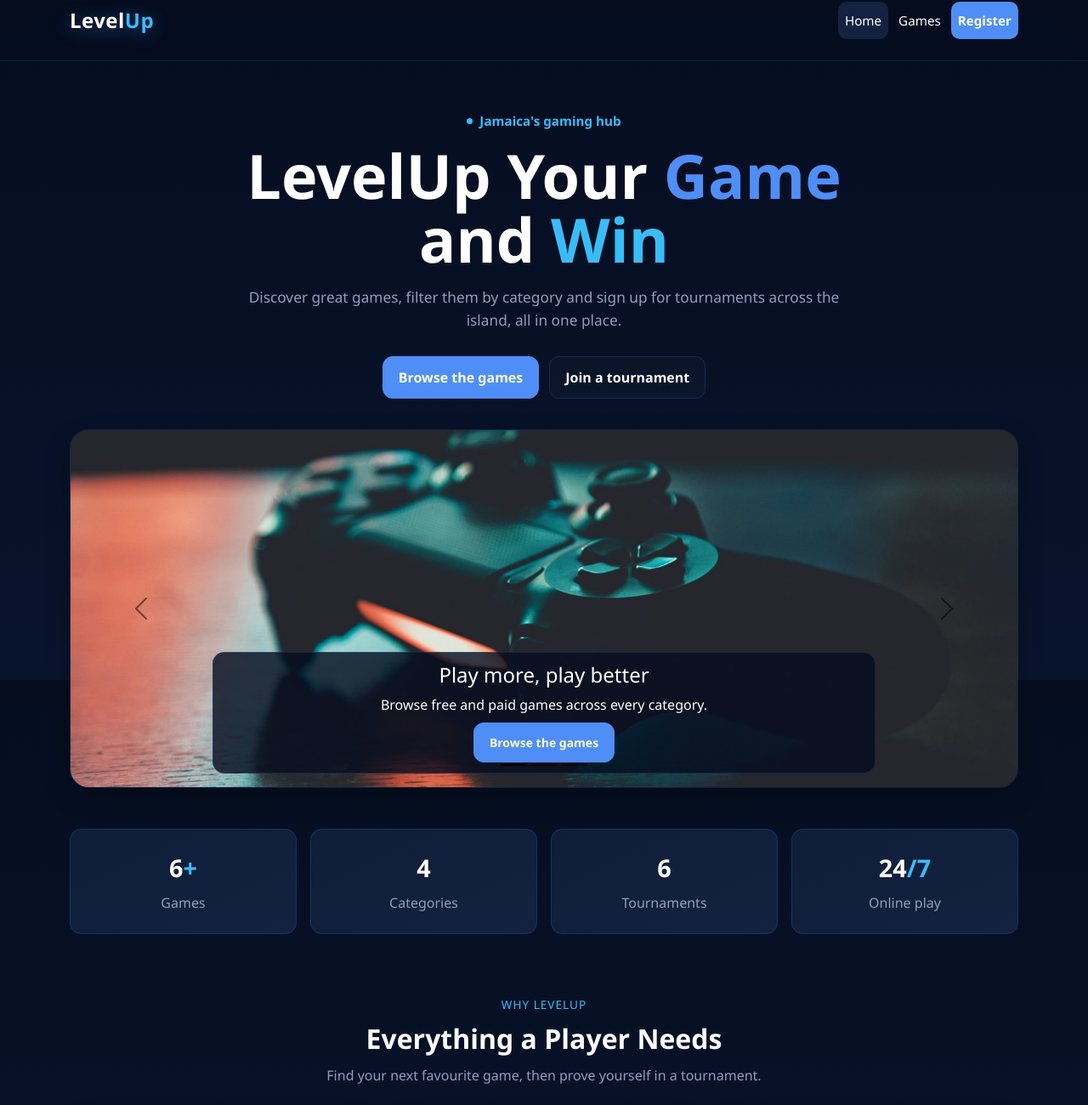
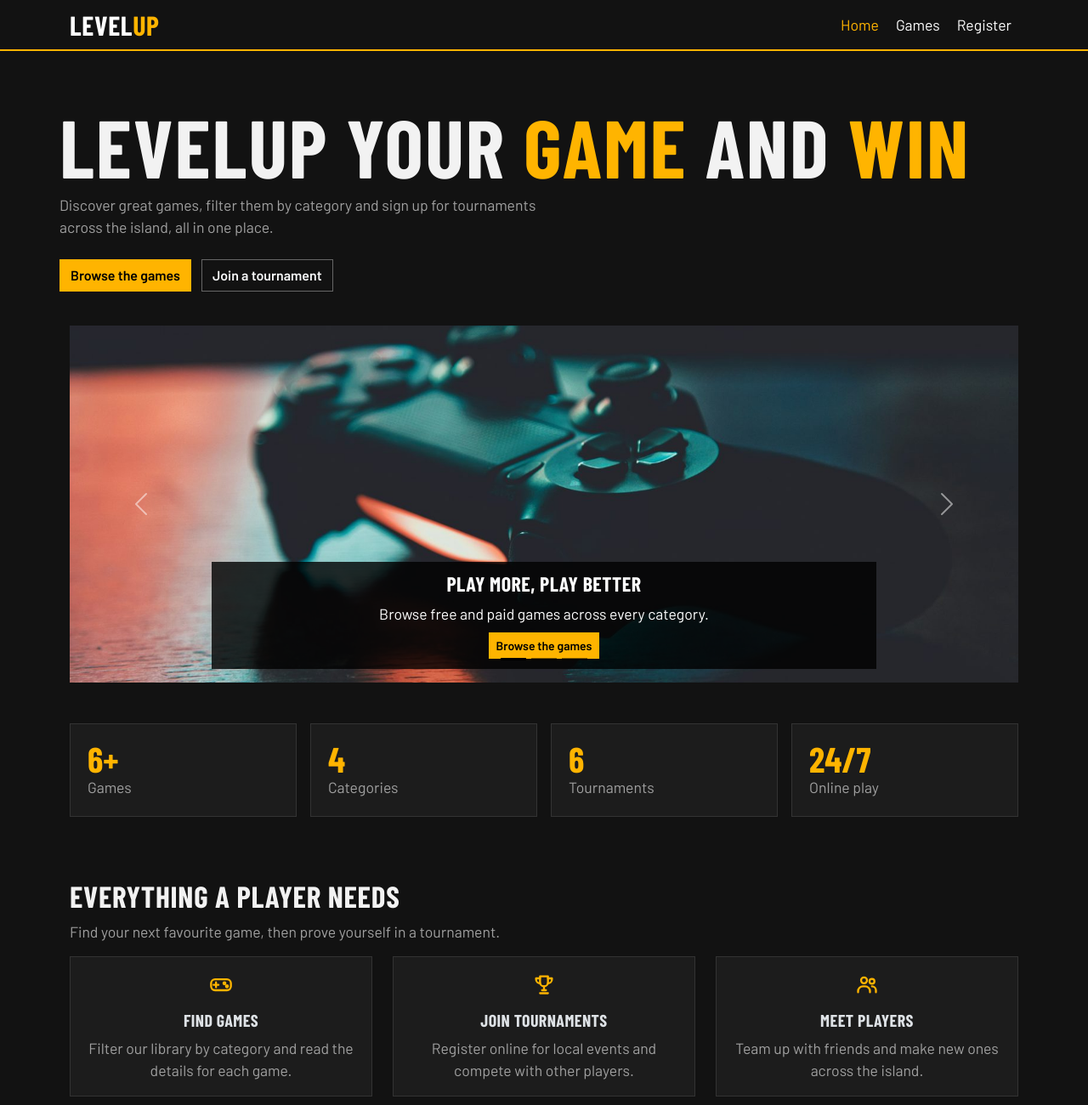
Before and after one commit to RomainStoddart/LevelUp, a plain HTML site: page index.html in a window 1280 px wide. Shown: the top 1300 px of the page at 85% size. Drawn offline with nearby package versions, Linux system fonts and the light colour scheme.

Commit message:
Style Changes and propper labeling

```diff
--- a/css/styles.css
+++ b/css/styles.css
@@ -1,237 +1,118 @@
-/* LevelUp: dark navy theme with blue and cyan accents, layered on Bootstrap 5 */
+/*
+  LevelUp styles
+  Bootstrap does the layout; this file only sets the look (colours, fonts, shapes).
+  Order: variables, base, header, buttons, hero and headings, carousel,
+  stats, cards, form, modal and toast, footer, back to top.
+*/
 
+/* ---------- Colours used everywhere (change them here) ---------- */
 :root {
-  --bg: #050d1f;
-  --bg2: #08142c;
-  --card: #0e1e38;
-  --card2: #132240;
-  --blue: #4f8ef7;
-  --blue2: #2e6fe0;
-  --cyan: #38bdf8;
-  --text: #ffffff;
-  --muted: #8ea0ba;
-  --border: rgba(79, 142, 247, 0.16);
-  --radius: 14px;
-  --radius-lg: 22px;
-  --shadow: 0 12px 30px rgba(0, 0, 0, 0.22);
+  --bg: #121212;
+  --card: #1c1c1c;
+  --border: #333333;
+  --accent: #ffb400;
+  --muted: #a0a0a0;
 }
 
-html {
+/* ---------- Base: page background, text and fonts ---------- */
+body {
+  background: var(--bg);
+  color: #f2f2f2;
+  font-family: "Barlow", Arial, sans-serif;
+  font-size: 1.1rem;
 }
 
-body {
-  background: linear-gradient(180deg, var(--bg), var(--bg2));
-  background-attachment: fixed;
-  color: var(--text);
-  font-family: "Segoe UI", Arial, sans-serif;
-  line-height: 1.6;
-  min-height: 100vh;
+h1, h2, h3, h4, h5, .brand {
+  font-family: "Barlow Condensed", Arial, sans-serif;
+  font-weight: 700;
+  text-transform: uppercase;
+  letter-spacing: 0.02em;
 }
 
 a {
-  color: var(--cyan);
-  text-decoration: none;
+  color: var(--accent);
 }
 
-h1, h2, h3, h4, h5 {
-  font-weight: 800;
-}
-
-/* Keyboard focus is always visible */
 a:focus-visible,
 button:focus-visible,
 input:focus-visible,
-select:focus-visible,
-textarea:focus-visible {
-  outline: 3px solid var(--cyan);
+select:focus-visible {
+  outline: 3px solid var(--accent);
   outline-offset: 2px;
 }
 
-/* ---------- Header and navigation ---------- */
+/* ---------- Header: sticky navbar with an amber line under it ---------- */
 .site-header {
   position: sticky;
   top: 0;
   z-index: 999;
-  background: rgba(5, 13, 31, 0.88);
-  backdrop-filter: blur(12px);
-  border-bottom: 1px solid var(--border);
-  min-height: 72px;
+  background: var(--bg);
+  border-bottom: 2px solid var(--accent);
 }
 
 .brand {
-  font-size: 1.5rem;
-  font-weight: 900;
-  letter-spacing: 0.02em;
-  color: var(--text);
-  filter: drop-shadow(0 3px 10px rgba(79, 142, 247, 0.45));
+  font-size: 2rem;
+  color: #fff;
 }
 
-.brand .brand-up {
-  color: var(--cyan);
+.brand-up {
+  color: var(--accent);
 }
 
 .site-header .nav-link {
-  color: var(--text);
-  padding: 10px 14px;
-  border-radius: 10px;
-  font-size: 0.95rem;
+  color: #fff;
 }
 
-.site-header .nav-cta {
-  background: var(--blue);
-  color: #fff;
-  font-weight: 700;
+.site-header .nav-link.active {
+  color: var(--accent);
 }
 
-/* ---------- Buttons ---------- */
+/* ---------- Buttons: .btn-main is the amber button, the filter buttons switch between the two ---------- */
 .btn {
-  border-radius: 12px;
-  font-weight: 700;
-  padding: 12px 18px;
+  border-radius: 0;
+  font-weight: 600;
 }
 
 .btn-main {
-  background: var(--blue);
-  border-color: var(--blue);
-  color: #fff;
+  background: var(--accent);
+  border-color: var(--accent);
+  color: #000;
+}
+
+.btn-main:hover {
+  background: #e6a200;
+  border-color: #e6a200;
+  color: #000;
 }
 
 .btn-outline-light {
-  border: 1px solid var(--border);
-  background: rgba(255, 255, 255, 0.02);
-  color: var(--text);
+  border-color: #666;
 }
 
-/* ---------- Hero ---------- */
+/* ---------- Hero (home page) and page titles (games and register) ---------- */
 .hero {
-  padding: 56px 0 36px;
-  text-align: center;
-}
-
-.hero-inner {
-  max-width: 850px;
-  margin: auto;
-}
-
-.hero-badge {
-  display: inline-flex;
-  align-items: center;
-  gap: 8px;
-  color: var(--cyan);
-  font-weight: 700;
-  font-size: 0.95rem;
-  margin-bottom: 14px;
-}
-
-.hero-badge::before {
-  content: "";
-  width: 7px;
-  height: 7px;
-  border-radius: 50%;
-  background: var(--cyan);
+  padding: 64px 0 40px;
 }
 
 .hero h1 {
-  font-size: clamp(2.3rem, 6vw, 4.5rem);
-  line-height: 1.05;
-  margin-bottom: 16px;
+  font-size: clamp(3rem, 8vw, 6rem);
+  line-height: 1;
 }
 
 .accent {
-  color: var(--blue);
-}
-
-.accent-cyan {
-  color: var(--cyan);
+  color: var(--accent);
 }
 
 .hero-sub {
   color: var(--muted);
-  max-width: 720px;
-  margin: auto;
-  font-size: 1.08rem;
+  max-width: 600px;
 }
 
 .hero-btns {
-  margin-top: 28px;
+  margin-top: 24px;
   display: flex;
-  justify-content: center;
   gap: 12px;
   flex-wrap: wrap;
-}
-
-/* ---------- Carousel ---------- */
-.carousel-inner {
-  border-radius: var(--radius-lg);
-  border: 1px solid var(--border);
-  box-shadow: var(--shadow);
-}
-
-.carousel-item img {
-  max-height: 420px;
-  object-fit: cover;
-}
-
-.carousel-caption {
-  color: #ffffff;
-  background: rgba(5, 13, 31, 0.8);
-  border: 1px solid var(--border);
-  border-radius: var(--radius);
-  bottom: 1rem;
-  padding: 0.75rem 1rem;
-}
-
-.carousel-indicators [data-bs-target] {
-  background-color: var(--cyan);
-}
-
-/* ---------- Stats ---------- */
-.stat {
-  background: linear-gradient(155deg, var(--card), var(--card2));
-  padding: 22px;
-  border-radius: var(--radius);
-  text-align: center;
-  border: 1px solid var(--border);
-  position: relative;
-  overflow: hidden;
-  height: 100%;
-}
-
-.stat-num {
-  font-size: 1.8rem;
-  font-weight: 900;
-}
-
-.stat-num span {
-  color: var(--cyan);
-}
-
-.stat-lbl {
-  color: var(--muted);
-  margin-top: 6px;
-}
-
-/* ---------- Section headings ---------- */
-.sec-eyebrow {
-  color: var(--cyan);
-  text-transform: uppercase;
-  font-size: 0.85rem;
-  letter-spacing: 1px;
-  margin-bottom: 10px;
-  text-align: center;
-}
-
-.sec-title {
-  text-align: center;
-  font-size: 2rem;
-  margin-bottom: 12px;
-}
-
-.sec-sub {
-  color: var(--muted);
-  text-align: center;
-  max-width: 700px;
-  margin: 0 auto 30px;
 }
 
 .page-header {
@@ -241,103 +122,130 @@ textarea:focus-visible {
 }
 
 .page-header h1 {
-  font-size: clamp(1.8rem, 4vw, 2.8rem);
-  margin-bottom: 8px;
+  font-size: 3rem;
 }
 
-.page-header p {
+.page-header p,
+.sec-sub {
   color: var(--muted);
-  margin-bottom: 0;
 }
 
-/* ---------- Cards ---------- */
+.sec-title {
+  font-size: 2.2rem;
+}
+
+/* ---------- Carousel on the home page ---------- */
+.carousel-item img {
+  max-height: 420px;
+  object-fit: cover;
+}
+
+.carousel-caption,
+.carousel-caption h2,
+.carousel-caption p {
+  color: #fff;
+}
+
+.carousel-caption {
+  background: rgba(0, 0, 0, 0.8);
+  bottom: 1rem;
+  padding: 0.75rem 1rem;
+}
+
+/* Bootstrap's dark mode turns the arrows black, so keep them white */
+[data-bs-theme="dark"] .carousel .carousel-control-prev-icon,
+[data-bs-theme="dark"] .carousel .carousel-control-next-icon {
+  filter: none;
+}
+
+/* ---------- Stats row on the home page ---------- */
+.stat {
+  background: var(--card);
+  border: 1px solid var(--border);
+  padding: 20px;
+}
+
+.stat-num {
+  font-family: "Barlow Condensed", Arial, sans-serif;
+  font-size: 2.6rem;
+  font-weight: 700;
+  color: var(--accent);
+  line-height: 1;
+}
+
+.stat-lbl {
+  color: var(--muted);
+}
+
+/* ---------- Cards: feature cards, game cards and the project folder box ---------- */
 .card {
   --bs-card-bg: var(--card);
-  --bs-card-color: var(--text);
   --bs-card-border-color: var(--border);
-  --bs-card-cap-bg: var(--card2);
-  border-radius: var(--radius-lg);
-  box-shadow: var(--shadow);
-}
-
-.card-header {
-  border-bottom: 1px solid var(--border);
-  border-radius: var(--radius-lg) var(--radius-lg) 0 0 !important;
+  --bs-card-cap-bg: var(--card);
+  border-radius: 0;
 }
 
 .card-text {
   color: var(--muted);
 }
 
-.card-icon,
-.game-icon {
-  width: 56px;
-  height: 56px;
-  display: grid;
-  place-items: center;
-  margin: 0 auto 6px;
-  border-radius: 14px;
-  background: var(--card2);
-  font-size: 1.8rem;
+.card-icon {
+  color: var(--accent);
+}
+
+/* The covers have the game name in the picture, so never crop them */
+.game-cover {
+  aspect-ratio: 4 / 3;
+  object-fit: contain;
+  background: #000;
+  border-radius: 0;
 }
 
 .infobox dt {
-  color: var(--cyan);
-  font-size: 0.8rem;
-  text-transform: uppercase;
-  letter-spacing: 0.5px;
+  color: var(--accent);
 }
 
 .infobox dd {
   color: var(--muted);
 }
 
-/* ---------- Forms ---------- */
+/* ---------- Registration form ---------- */
+.form-panel {
+  background: var(--card);
+  border: 1px solid var(--border);
+  padding: 32px;
+}
+
 .form-label {
-  font-size: 0.85rem;
-  font-weight: 600;
   color: var(--muted);
-  text-transform: uppercase;
-  letter-spacing: 0.4px;
 }
 
 .form-control,
 .form-select {
-  background-color: var(--bg2);
+  background-color: var(--bg);
   border: 1px solid var(--border);
-  border-radius: 10px;
-  color: var(--text);
-  padding: 10px 14px;
+  border-radius: 0;
+  color: #fff;
 }
 
 .form-control:focus,
 .form-select:focus {
-  background-color: var(--bg2);
-  border-color: var(--blue);
-  box-shadow: 0 0 0 0.2rem rgba(79, 142, 247, 0.25);
-  color: var(--text);
+  background-color: var(--bg);
+  border-color: var(--accent);
+  box-shadow: none;
+  color: #fff;
 }
 
 .form-check-input:checked {
-  background-color: var(--blue);
-  border-color: var(--blue);
+  background-color: var(--accent);
+  border-color: var(--accent);
 }
 
-.form-panel {
+/* ---------- Game details popup and the success message ---------- */
+.modal-content {
   background: var(--card);
   border: 1px solid var(--border);
-  border-radius: var(--radius-lg);
-  padding: 32px;
-  box-shadow: var(--shadow);
-}
-
-/* ---------- Modal and toast ---------- */
-.modal-content {
-  background: var(--card);
-  color: var(--text);
-  border: 1px solid var(--border);
-  border-radius: var(--radius-lg);
-  box-shadow: 0 20px 60px rgba(0, 0, 0, 0.5);
+  border-radius: 0;
 }
 
 .modal-header,
@@ -346,31 +254,24 @@ textarea:focus-visible {
 }
 
 .toast {
-  border-radius: var(--radius);
+  border-radius: 0;
 }
 
 /* ---------- Footer ---------- */
 .site-footer {
   margin-top: 70px;
-  background: #030810;
-  border-top: 1px solid var(--border);
+  background: #000;
+  border-top: 2px solid var(--accent);
   padding: 40px 0 20px;
-}
-
-.site-footer h2 {
-  font-size: 1rem;
-  margin-bottom: 10px;
 }
 
 .site-footer a {
   display: block;
   color: var(--muted);
-  margin-bottom: 8px;
 }
 
 .site-footer p {
   color: var(--muted);
-  font-size: 0.9rem;
 }
 
 .footer-bottom {
@@ -378,75 +279,27 @@ textarea:focus-visible {
   padding-top: 20px;
   border-top: 1px solid var(--border);
   text-align: center;
-  color: var(--muted);
-  font-size: 0.85rem;
 }
 
-/* ---------- Scroll to top ---------- */
+/* ---------- Back to top button (hidden until app.js shows it) ---------- */
 .scroll-top {
   position: fixed;
   bottom: 24px;
   right: 24px;
   width: 42px;
   height: 42px;
-  border-radius: 50%;
-  background: var(--card2);
-  border: 1px solid var(--border);
-  color: var(--text);
-  font-size: 1.1rem;
+  background: #000;
+  border: 2px solid var(--accent);
+  color: #fff;
   display: none;
   align-items: center;
   justify-content: center;
   z-index: 900;
 }
 
-main {
-}
-
-@media (max-width: 767.98px) {
-  .site-header .navbar-collapse {
-    padding: 12px 0;
-  }
-
-  .hero {
-    padding-top: 32px;
-  }
-
-  .form-panel {
-    padding: 24px 18px;
-  }
-}
-
-/* On phones the carousel caption sits under the picture instead of covering it */
+/* ---------- Small screens: the carousel caption sits under the picture ---------- */
 @media (max-width: 575.98px) {
   .carousel-caption {
     position: static;
-    border: 0;
-    border-radius: 0;
-    background: var(--card);
-    padding: 1rem;
   }
 }
-
-/* Game cover pictures on the cards */
-.game-cover {
-  height: 180px;
-  object-fit: cover;
-}
-
-/* Carousel writing is always white */
-.carousel .carousel-caption,
-.carousel .carousel-caption h2,
-.carousel .carousel-caption p {
-  color: #ffffff;
-}
-
-/* ---------- Plain states: no hover effects or animations ---------- */
-a:hover { color: var(--cyan); }
-.btn-main:hover { background: var(--blue); border-color: var(--blue); color: #fff; }
-.btn-outline-light:hover { background: rgba(255, 255, 255, 0.02); border-color: var(--border); color: var(--text); }
-.site-header .nav-link.active { background: var(--card2); }
-.site-header .nav-link:not(.active):not(.nav-cta):hover { background: none; color: var(--text); }
-.site-header .nav-cta:hover { background: var(--blue); color: #fff; }
-.site-footer a:hover { color: var(--muted); }
-.carousel-item { transition: none; }
--- a/index.html
+++ b/index.html
@@ -4,34 +4,37 @@
   <meta charset="UTF-8">
   <meta name="viewport" content="width=device-width, initial-scale=1">
   <title>LevelUp | Home</title>
+  <!-- Styles: Bootstrap, then the fonts, then our own file last so it can override Bootstrap -->
   <link href="https://cdn.jsdelivr.net/npm/bootstrap@5.3.3/dist/css/bootstrap.min.css" rel="stylesheet">
+  <link href="https://fonts.googleapis.com/css2?family=Barlow:wght@400;600&family=Barlow+Condensed:wght@700&display=swap" rel="stylesheet">
   <link href="css/styles.css" rel="stylesheet">
 </head>
 <body>
+  <!-- Navigation bar (the same on every page) -->
   <header class="site-header">
     <nav class="navbar navbar-expand-md py-0" aria-label="Main navigation">
       <div class="container">
-        <a class="brand navbar-brand" href="home.html">Level<span class="brand-up">Up</span></a>
+        <a class="brand navbar-brand" href="index.html">Level<span class="brand-up">Up</span></a>
         <button class="navbar-toggler" type="button" data-bs-toggle="collapse" data-bs-target="#mainNav" aria-controls="mainNav" aria-expanded="false" aria-label="Toggle navigation">
           <span class="navbar-toggler-icon"></span>
         </button>
         <div class="collapse navbar-collapse" id="mainNav">
           <ul class="navbar-nav ms-auto align-items-md-center gap-md-1">
-            <li class="nav-item"><a class="nav-link active" aria-current="page" href="home.html">Home</a></li>
+            <li class="nav-item"><a class="nav-link active" aria-current="page" href="index.html">Home</a></li>
             <li class="nav-item"><a class="nav-link" href="games.html">Games</a></li>
-            <li class="nav-item"><a class="nav-link nav-cta" href="register.html">Register</a></li>
+            <li class="nav-item"><a class="nav-link" href="register.html">Register</a></li>
           </ul>
         </div>
       </div>
     </nav>
   </header>
 
+  <!-- Main content of this page -->
   <main>
     <!-- Hero -->
     <section class="hero container">
       <div class="hero-inner">
-        <div class="hero-badge">Jamaica's gaming hub</div>
-        <h1>LevelUp Your <span class="accent">Game</span> and <span class="accent-cyan">Win</span></h1>
+        <h1>LevelUp Your <span class="accent">Game</span> and <span class="accent">Win</span></h1>
         <p class="hero-sub">Discover great games, filter them by category and sign up for tournaments across the island, all in one place.</p>
         <div class="hero-btns">
           <a href="games.html" class="btn btn-main">Browse the games</a>
@@ -117,7 +120,6 @@
 
     <!-- Features -->
     <section class="container py-5">
-      <div class="sec-eyebrow">Why LevelUp</div>
       <h2 class="sec-title">Everything a Player Needs</h2>
       <p class="sec-sub">Find your next favourite game, then prove yourself in a tournament.</p>
       <div class="row g-4">
@@ -153,7 +155,6 @@
 
     <!-- Project folder -->
     <section class="container" aria-labelledby="folderHeading">
-      <div class="sec-eyebrow">Project</div>
       <h2 class="sec-title" id="folderHeading">Project Folder</h2>
       <article class="card infobox">
         <div class="card-header fw-bold">
@@ -179,7 +180,7 @@
             <div class="col-12 col-md-6">
               <h3 class="h5">Files inside</h3>
               <ul class="list-unstyled mb-0">
-                <li><span aria-hidden="true"><svg width="1em" height="1em" viewBox="0 0 24 24" fill="none" stroke="currentColor" stroke-width="2" stroke-linecap="round" stroke-linejoin="round" style="vertical-align:-0.125em"><path d="M14 3H7a2 2 0 0 0-2 2v14a2 2 0 0 0 2 2h10a2 2 0 0 0 2-2V8z"/><path d="M14 3v5h5"/></svg></span> <a href="home.html">Home page</a>: welcome carousel and feature cards</li>
+                <li><span aria-hidden="true"><svg width="1em" height="1em" viewBox="0 0 24 24" fill="none" stroke="currentColor" stroke-width="2" stroke-linecap="round" stroke-linejoin="round" style="vertical-align:-0.125em"><path d="M14 3H7a2 2 0 0 0-2 2v14a2 2 0 0 0 2 2h10a2 2 0 0 0 2-2V8z"/><path d="M14 3v5h5"/></svg></span> <a href="index.html">Home page</a>: welcome carousel and feature cards</li>
                 <li><span aria-hidden="true"><svg width="1em" height="1em" viewBox="0 0 24 24" fill="none" stroke="currentColor" stroke-width="2" stroke-linecap="round" stroke-linejoin="round" style="vertical-align:-0.125em"><path d="M14 3H7a2 2 0 0 0-2 2v14a2 2 0 0 0 2 2h10a2 2 0 0 0 2-2V8z"/><path d="M14 3v5h5"/></svg></span> <a href="games.html">Games page</a>: game library with filter and details</li>
                 <li><span aria-hidden="true"><svg width="1em" height="1em" viewBox="0 0 24 24" fill="none" stroke="currentColor" stroke-width="2" stroke-linecap="round" stroke-linejoin="round" style="vertical-align:-0.125em"><path d="M14 3H7a2 2 0 0 0-2 2v14a2 2 0 0 0 2 2h10a2 2 0 0 0 2-2V8z"/><path d="M14 3v5h5"/></svg></span> <a href="register.html">Register page</a>: tournament registration form</li>
                 <li><span aria-hidden="true"><svg width="1em" height="1em" viewBox="0 0 24 24" fill="none" stroke="currentColor" stroke-width="2" stroke-linecap="round" stroke-linejoin="round" style="vertical-align:-0.125em"><path d="M3 6a2 2 0 0 1 2-2h4l2 3h8a2 2 0 0 1 2 2v9a2 2 0 0 1-2 2H5a2 2 0 0 1-2-2z"/></svg></span> css/styles.css: dark blue theme</li>
@@ -194,6 +195,7 @@
     </section>
   </main>
 
+  <!-- Footer (the same on every page) -->
   <footer class="site-footer">
     <div class="container">
       <div class="row g-4">
@@ -203,7 +205,7 @@
         </div>
         <div class="col-6 col-md-3">
           <h2>Navigate</h2>
-          <a href="home.html">Home</a>
+          <a href="index.html">Home</a>
           <a href="games.html">Games</a>
           <a href="register.html">Register</a>
         </div>
@@ -219,8 +221,10 @@
     </div>
   </footer>
 
+  <!-- Back to top button (shown by app.js after scrolling) -->
   <button type="button" class="scroll-top" id="scrollTop" aria-label="Back to top">&#8593;</button>
 
+  <!-- Scripts: jQuery, Bootstrap, then our own code -->
   <script src="https://code.jquery.com/jquery-3.7.1.min.js"></script>
   <script src="https://cdn.jsdelivr.net/npm/bootstrap@5.3.3/dist/js/bootstrap.bundle.min.js"></script>
   <script src="js/app.js"></script>
```
Also changed, not shown: games.html (+15 -4 lines), js/app.js (+10 -5 lines), register.html (+16 -4 lines), 1 other file.
